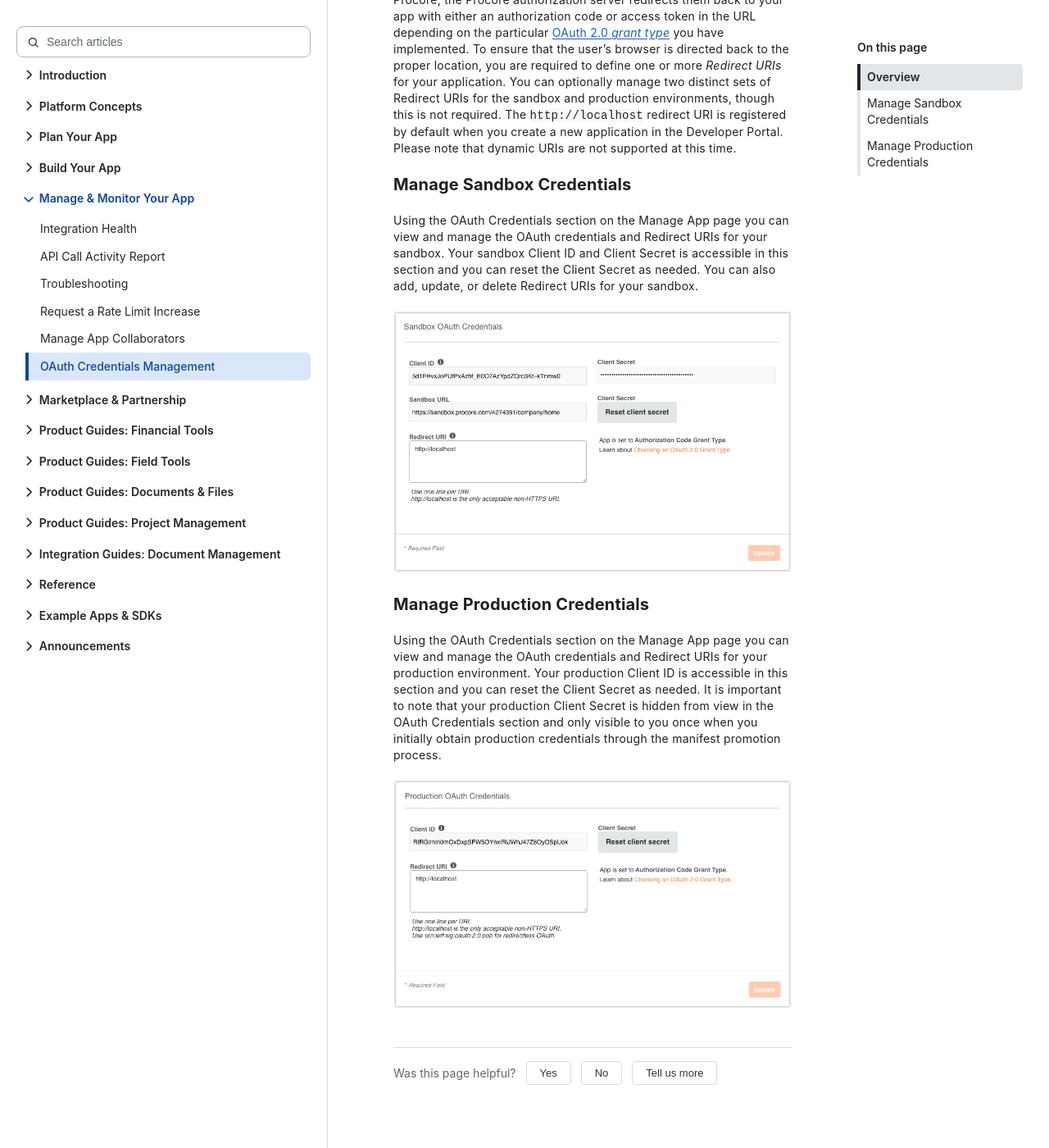
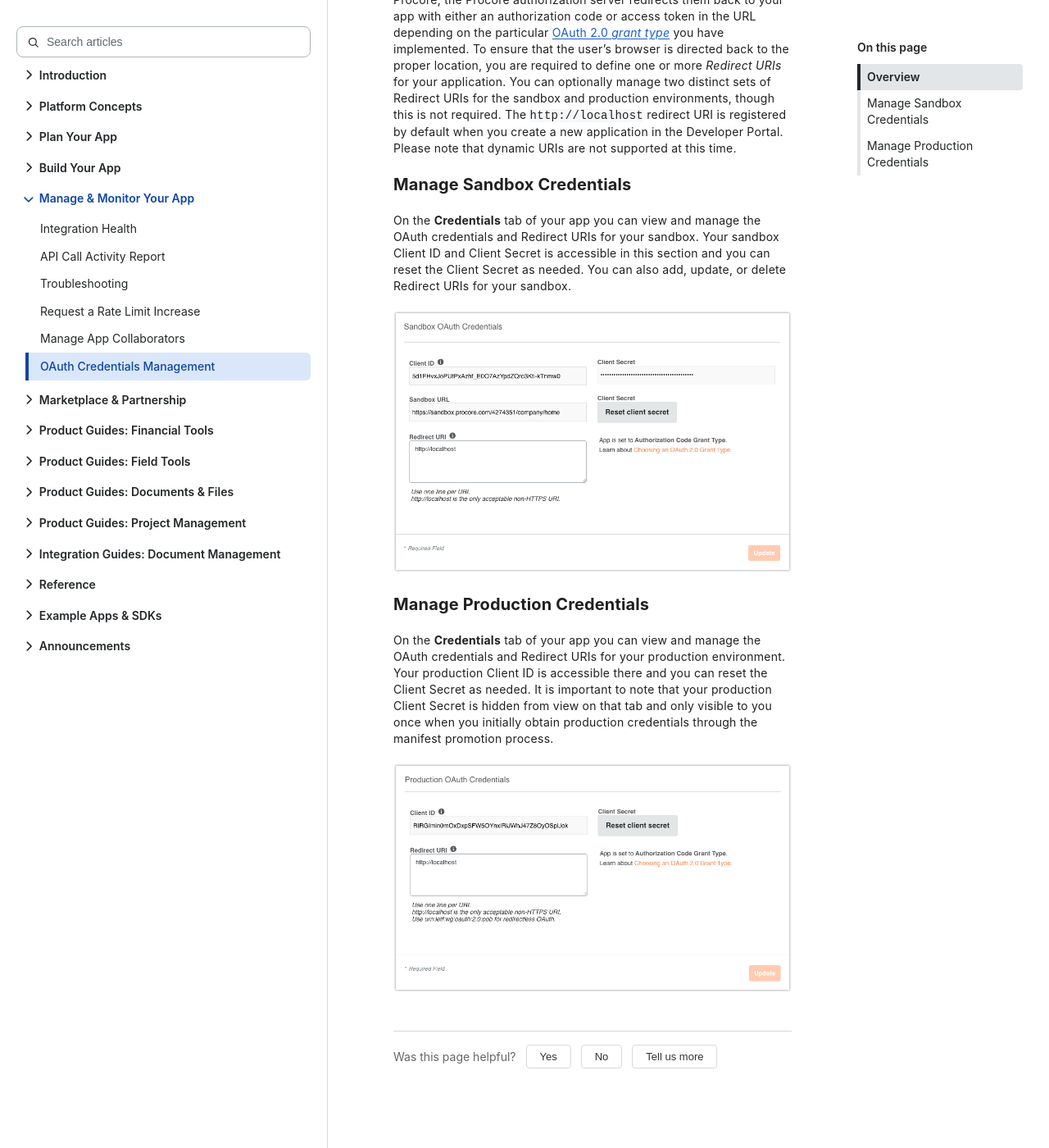
Before and after one commit to procore/documentation, a Jekyll site: the page built from oauth/oauth_keys.md, in a window 1280 px wide and 1400 px high, scrolled down 727 px. Shown: the whole window at 82% size. Built offline with Jekyll 4.4.1, drawn with Linux system fonts in a browser that asks for light colours; comment, search, counter and statistics services are not loaded.

Commit message:
docs: rename the retired "OAuth Credentials section" to the Credentials tab
The Developer Portal presents these as tabs on the app page
(App Details & Versions, Collaborators, Credentials, Integration
Health, Marketplace Listing, Marketplace Engagement). The docs still
described an "OAuth Credentials section on the Manage App page".

Updated in oauth_keys.md (three places), troubleshooting.md, and
building_apps_manage_collabs.md, which had the same pattern for the
Collaborators tab.

One instance is left in oauth_client_credentials.md line 14 - that file
is blocked by a permission rule in this environment and could not be
read or edited.

The two screenshots on oauth_keys.md are left in place. Unlike the
retired Configuration Builder captures, there is no evidence these
panels changed; the credentials panel may look the same inside the new
tab. They need a look against the current UI before anyone touches them.

Co-Authored-By: Claude Opus 5 <noreply@anthropic.com>

```diff
--- a/oauth/oauth_keys.md
+++ b/oauth/oauth_keys.md
@@ -22,15 +22,15 @@ You can optionally manage two distinct sets of Redirect URIs for the sandbox and
 The `http://localhost` redirect URI is registered by default when you create a new application in the Developer Portal. Please note that dynamic URIs are not supported at this time.
 
 ## Manage Sandbox Credentials
-Using the OAuth Credentials section on the Manage App page you can view and manage the OAuth credentials and Redirect URIs for your sandbox.
+On the **Credentials** tab of your app you can view and manage the OAuth credentials and Redirect URIs for your sandbox.
 Your sandbox Client ID and Client Secret is accessible in this section and you can reset the Client Secret as needed.
 You can also add, update, or delete Redirect URIs for your sandbox.
 
 ![Sandbox Account screenshot]({{ site.baseurl }}/assets/guides/form-based-sandbox-oauth-creds.png)
 
 ## Manage Production Credentials
-Using the OAuth Credentials section on the Manage App page you can view and manage the OAuth credentials and Redirect URIs for your production environment.
-Your production Client ID is accessible in this section and you can reset the Client Secret as needed.
-It is important to note that your production Client Secret is hidden from view in the OAuth Credentials section and only visible to you once when you initially obtain production credentials through the manifest promotion process.
+On the **Credentials** tab of your app you can view and manage the OAuth credentials and Redirect URIs for your production environment.
+Your production Client ID is accessible there and you can reset the Client Secret as needed.
+It is important to note that your production Client Secret is hidden from view on that tab and only visible to you once when you initially obtain production credentials through the manifest promotion process.
 
 ![App Credentials screenshot]({{ site.baseurl }}/assets/guides/form-based-production-oauth-creds.png)
```
Also changed, not shown: api_essentials/troubleshooting.md (+1 -1 lines), building_applications/building_apps_manage_collabs.md (+1 -1 lines).
